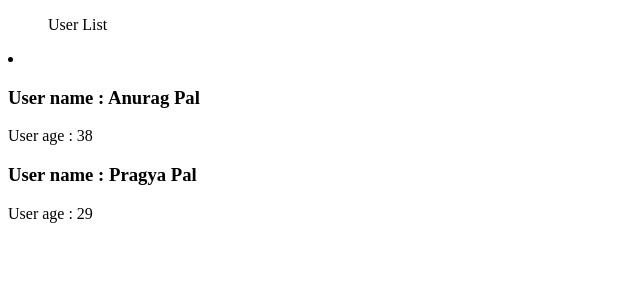
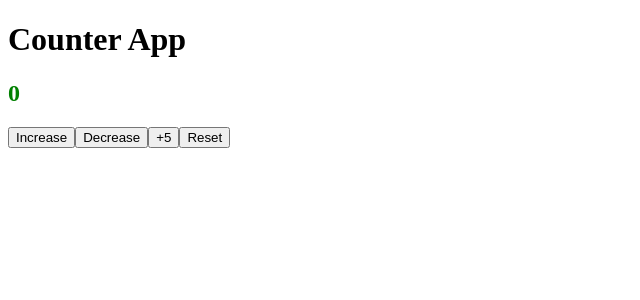
Before and after one commit to anuragpaal/react-practice, a React (Vite) app: page / in a window 1280 px wide. Shown: the top 300 px of the page, without its empty margins (0-640 px from the left). Built offline with nearby package versions, Linux system fonts and the light colour scheme.

Commit message:
"Day 2 - useState challenges completed"

```diff
--- a/src/App.jsx
+++ b/src/App.jsx
@@ -1,22 +1,36 @@
-function User(props) {
-  return (
-    <div>
-      <h3>User name : {props.name}</h3>
-      <p>User age : {props.age}</p>
-    </div>
-  );
-}
+import { useState } from "react";
 
 function App() {
-  return (
-    <div>
-      <ul>User List</ul>
-      <li>
-        <User name="Anurag Pal" age={38} />
-        <User name="Pragya Pal" age={29} />
-      </li>
-    </div>
-  );
+    const [count, setCount] = useState(0);
+
+    return (
+        <div>
+            <h1>Counter App</h1>
+
+            <h2 style={{ color : count > 5 ? "red" : "green" }}>{count}</h2>
+
+            <button onClick={() => {
+                if(count < 10){
+                    setCount(count + 1)
+                }
+            }}>
+                Increase
+            </button>
+
+            <button onClick={() => setCount(count - 1)}>
+                Decrease
+            </button>
+
+
+            <button onClick={() => setCount(count + 5)}>
+                +5
+            </button>
+
+            <button onClick={() => setCount(0)}>
+                Reset
+            </button>
+        </div>
+    )
 }
 
 export default App;
```
